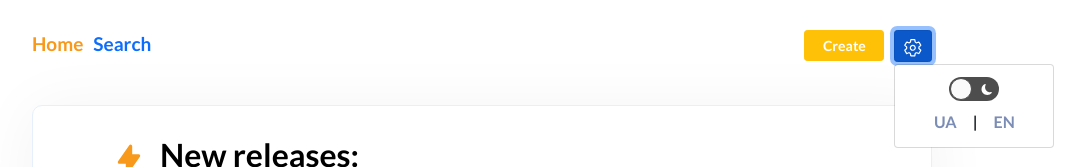
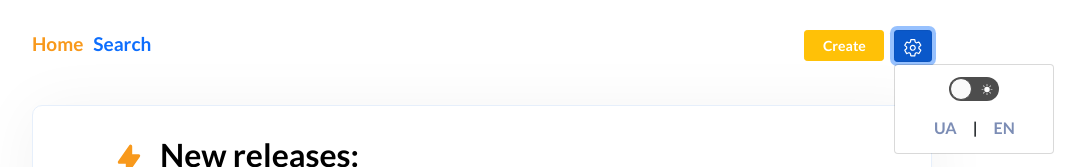
Before and after one commit to limbo123/react_audio_catalog, a React (Create React App) app: page / in a window 1280 px wide. Both pictures are taken after a click on the button 1071 px from the left and 46 px from the top of the page. Shown: the top 167 px of the page, without its empty margins (158-1243 px from the left). Built offline with nearby package versions, Linux system fonts and the light colour scheme; no server answers.

Commit message:
Fixed background of theme switcher

```diff
--- a/src/App.css
+++ b/src/App.css
@@ -83,6 +83,15 @@
         transform: translateX(35px);
     }
 
+    .styled_toggle.react-toggle--checked .react-toggle-track {
+        background-color: #727277;
+        border-color: #727277;
+    }
+
+    .styled_toggle.react-toggle--checked .react-toggle-thumb {
+        border-color: #727277;
+    }
+
     .light-body {
         background-color: #fff;
         color: #000;
--- a/src/components/Navbar/Navbar.jsx
+++ b/src/components/Navbar/Navbar.jsx
@@ -117,12 +117,12 @@ class Navbar extends Component {
               <Dropdown.Item className={styles.decide_item}>
                 <label>
                   <Toggle
-                    defaultChecked={this.state.soupIsReady}
-                    className={styles.styled_toggle}
+                    defaultChecked={this.state.aubergineIsReady}
+                    className="styled_toggle"
                     icons={{
-                      checked: <BsFillSunFill className={styles.toggle_icon} />,
+                      checked: <BsFillMoonFill className={styles.toggle_icon} />,
                       unchecked: (
-                        <BsFillMoonFill className={styles.toggle_icon} />
+                        <BsFillSunFill className={styles.toggle_icon} />
                       ),
                     }}
                     checked={this.state.inputChecked}
--- a/src/components/Navbar/Navbar.module.css
+++ b/src/components/Navbar/Navbar.module.css
@@ -89,10 +89,6 @@
   /* background-color: #b615a8; */
 }
 
-.styled_toggle .react-toggle {
-  background-color: #8815b6;
-}
-
 .toggle_icon{
   color: #fff;
   padding-bottom: 5px;
```
